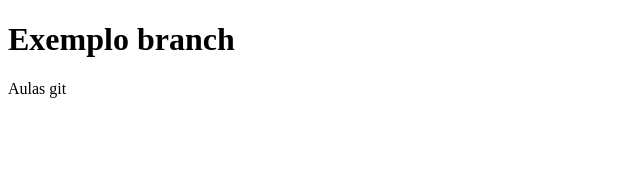
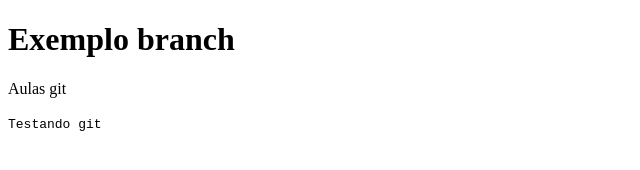
Before and after one commit to contanovajheni2-star/testes-git, a plain HTML site: page index.html in a window 1280 px wide. Shown: the full height of the page, 0-640 px from the left. Drawn offline with Linux system fonts and the light colour scheme.

Commit message:
git-teste

```diff
--- a/index.html
+++ b/index.html
@@ -8,5 +8,6 @@
 <body>
     <h1>Exemplo branch</h1>
     <p>Aulas git</p>
+    <code>Testando git</code>
 </body>
 </html>
```
